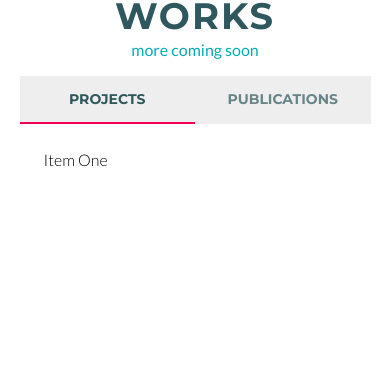
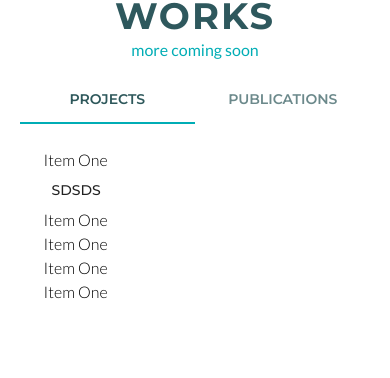
Before and after one commit to dejongyeong/web-portfolio, a React (Create React App) app: page / in a window 390 px wide. Shown: the part 1063-1441 px from the top of the page. Built offline with nearby package versions, Linux system fonts and the light colour scheme; no server answers.

Commit message:
remove repeated code in mobile portfolio
replaced with condition check

```diff
--- a/src/components/Portfolio.js
+++ b/src/components/Portfolio.js
@@ -70,7 +70,7 @@ function Portfolio() {
         </div>
         <div className={classes.projects}>
           <ProjectWeb />
-          <ProjectMobile />
+          {/* <ProjectMobile /> */}
         </div>
       </div>
     </div>
--- a/src/components/Projects.js
+++ b/src/components/Projects.js
@@ -5,53 +5,71 @@ import {
   Tab,
   Tabs,
   Typography,
+  useMediaQuery,
 } from '@material-ui/core';
 import React, { Fragment } from 'react';
 
 const useStyle = makeStyles((theme) => ({
   root: {
-    display: 'none',
-    [theme.breakpoints.up('lg')]: {
+    maxWidth: '100%',
+    height: '70vh',
+    maxHeight: '70vh',
+    [theme.breakpoints.up('768')]: {
       display: 'flex',
       flexGrow: '1',
-      height: '65vh',
     },
   },
   tabs: {
+    [theme.breakpoints.up('768')]: {
       width: '200px',
       maxWidth: '200px',
       borderRight: `1px solid ${theme.palette.divider}`,
       '& button > span': {
-      fontWeight: '500',
+        color: '#2e585b',
+        fontWeight: '600',
         alignItems: 'flex-start !important',
         justifyContent: 'flex-start !important',
       },
     },
+    [theme.breakpoints.down('lg')]: {
+      backgroundColor: 'transparent',
+      '& button': {
+        fontWeight: '600',
+        color: '#2e585b',
+        fontFamily: 'Montserrat, sans-serif',
+      },
+    },
+  },
   items: {
     width: '100%',
-    border: '1px solid black',
     overflowY: 'auto',
     msOverflowStyle: 'none',
     scrollbarWidth: 'none',
   },
 }));
 
-function a11yProps(index) {
+function a11yProps(index, isSmallScreen) {
   return {
-    id: `vertical-tab-${index}`,
-    'aria-controls': `vertical-tabpanel-${index}`,
+    id: isSmallScreen ? `full-width-tab-${index}` : `vertical-tab-${index}`,
+    'aria-controls': isSmallScreen
+      ? `full-width-tabpanel-${index}`
+      : `vertical-tabpanel-${index}`,
   };
 }
 
 function TabPanel(props) {
-  const { children, value, index, ...other } = props;
+  const { children, value, index, isSmallScreen, ...other } = props;
 
   return (
     <div
       role="tabpanel"
       hidden={value !== index}
-      id={`vertical-tabpanel-${index}`}
-      aria-labelledby={`vertical-tab-${index}`}
+      id={
+        isSmallScreen ? `full-width-tabpanel-${index}` : `vertical-tab-${index}`
+      }
+      aria-labelledby={
+        isSmallScreen ? `full-width-tab-${index}` : `vertical-tabpanel-${index}`
+      }
       {...other}
     >
       {value === index && (
@@ -71,24 +89,27 @@ function Projects() {
     setValue(newValue);
   };
 
+  const isSmallScreen = useMediaQuery((theme) => theme.breakpoints.down('768'));
+
   return (
     <div className={classes.root}>
       <Fragment>
         <Tabs
-          orientation="vertical"
-          variant="scrollable"
+          orientation={isSmallScreen ? 'horizontal' : 'vertical'}
+          variant={isSmallScreen ? 'fullWidth' : 'scrollable'}
           value={value}
           onChange={handleChange}
-          aria-label="Vertical tabs example"
+          aria-label={isSmallScreen ? 'horizontal tabs' : 'vertical tabs'}
           className={classes.tabs}
-          textColor="secondary"
+          selectionFollowsFocus
+          TabIndicatorProps={{ style: { background: '#00adb5' } }}
         >
-          <Tab label="Projects" {...a11yProps(0)} />
-          <Tab label="Publications" {...a11yProps(1)} />
+          <Tab label="Projects" {...a11yProps(0, isSmallScreen)} />
+          <Tab label="Publications" {...a11yProps(1, isSmallScreen)} />
         </Tabs>
       </Fragment>
       <div className={`${classes.items} no-scroll-bar`}>
-        <TabPanel value={value} index={0}>
+        <TabPanel value={value} index={0} isSmallScreen={isSmallScreen}>
           Item One <br />
           <Button>sdsds</Button> <br />
           Item One <br />
--- a/src/components/ProjectsMobile.js
+++ /dev/null
@@ -1,90 +0,0 @@
-import { Box, makeStyles, Tab, Tabs, Typography } from '@material-ui/core';
-import React from 'react';
-import PropTypes from 'prop-types';
-
-const useStyle = makeStyles((theme) => ({
-  root: {
-    maxWidth: '100%',
-    height: '70vh',
-    maxHeight: '70vh',
-    margin: '0',
-    [theme.breakpoints.up('lg')]: {
-      display: 'none',
-    },
-  },
-  tab: {
-    backgroundColor: '#eeeeee',
-    '& button': {
-      fontWeight: '700',
-      color: '#2e585b',
-      fontFamily: 'Montserrat, sans-serif',
-    },
-  },
-}));
-
-function a11yProps(index) {
-  return {
-    id: `full-width-tab-${index}`,
-    'aria-controls': `full-width-tabpanel-${index}`,
-  };
-}
-
-function TabPanel(props) {
-  const { children, value, index, ...other } = props;
-
-  return (
-    <div
-      role="tabpanel"
-      hidden={value !== index}
-      id={`full-width-tabpanel-${index}`}
-      aria-labelledby={`full-width-tab-${index}`}
-      {...other}
-    >
-      {value === index && (
-        <Box p={3}>
-          <Typography>{children}</Typography>
-        </Box>
-      )}
-    </div>
-  );
-}
-
-TabPanel.propTypes = {
-  children: PropTypes.node,
-  index: PropTypes.any.isRequired,
-  value: PropTypes.any.isRequired,
-};
-
-function ProjectsMobile() {
-  const classes = useStyle();
-  const [value, setValue] = React.useState(0);
-
-  const handleChange = (event, newValue) => {
-    setValue(newValue);
-  };
-
-  return (
-    <div className={classes.root}>
-      <Tabs
-        value={value}
-        variant="fullWidth"
-        aria-label="mobile version tabs"
-        onChange={handleChange}
-        className={classes.tab}
-        selectionFollowsFocus
-        indicatorColor="secondary"
-      >
-        <Tab label="Projects" {...a11yProps(0)} />
-        <Tab label="Publications" {...a11yProps(1)} />
-      </Tabs>
-      <TabPanel value={value} index={0}>
-        Item One
-      </TabPanel>
-      <TabPanel value={value} index={1}>
-        Item Two
-      </TabPanel>
-    </div>
-  );
-}
-
-export default ProjectsMobile;
```
Lines whose indentation alone changed are shown as unchanged.
